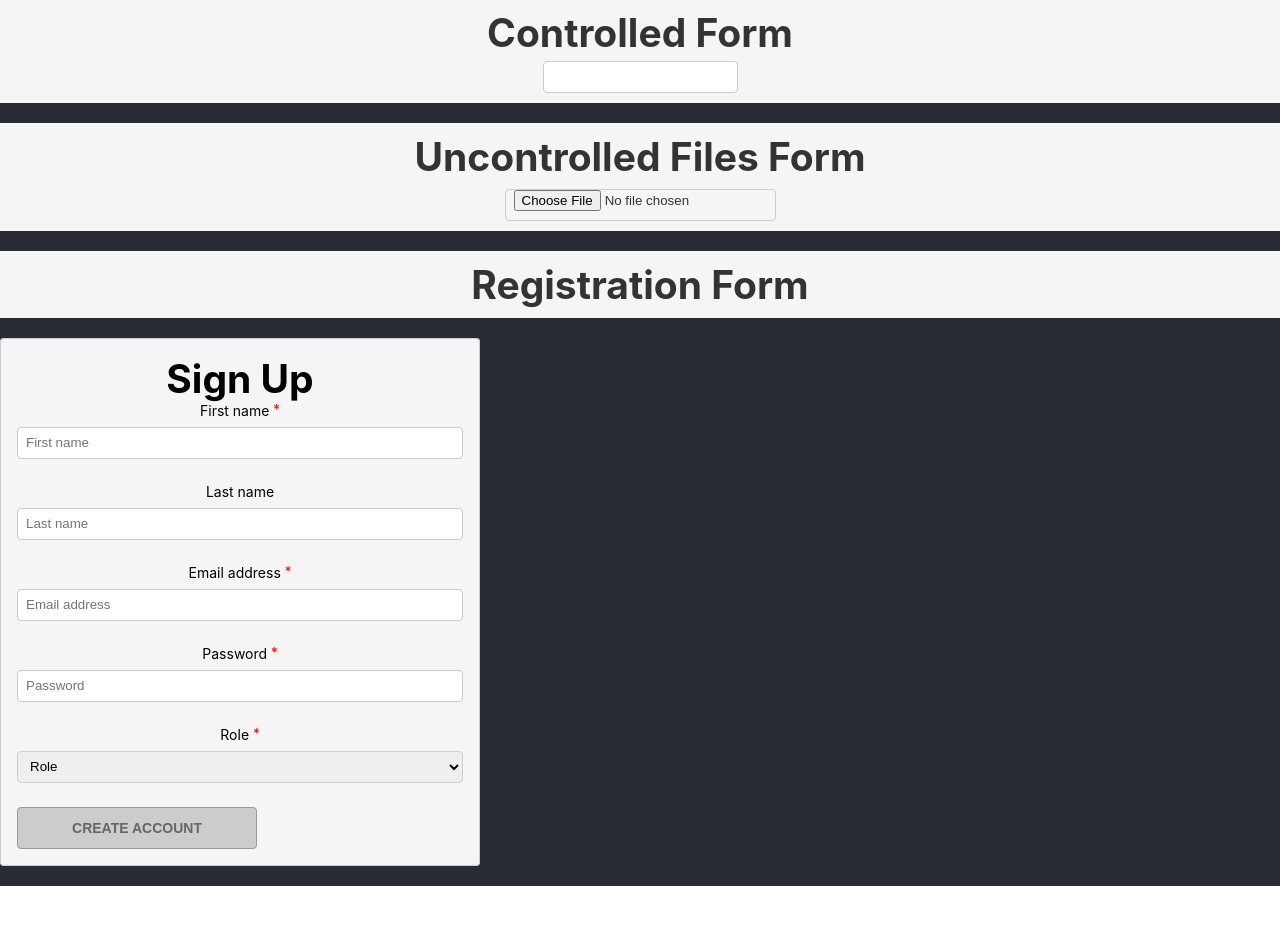
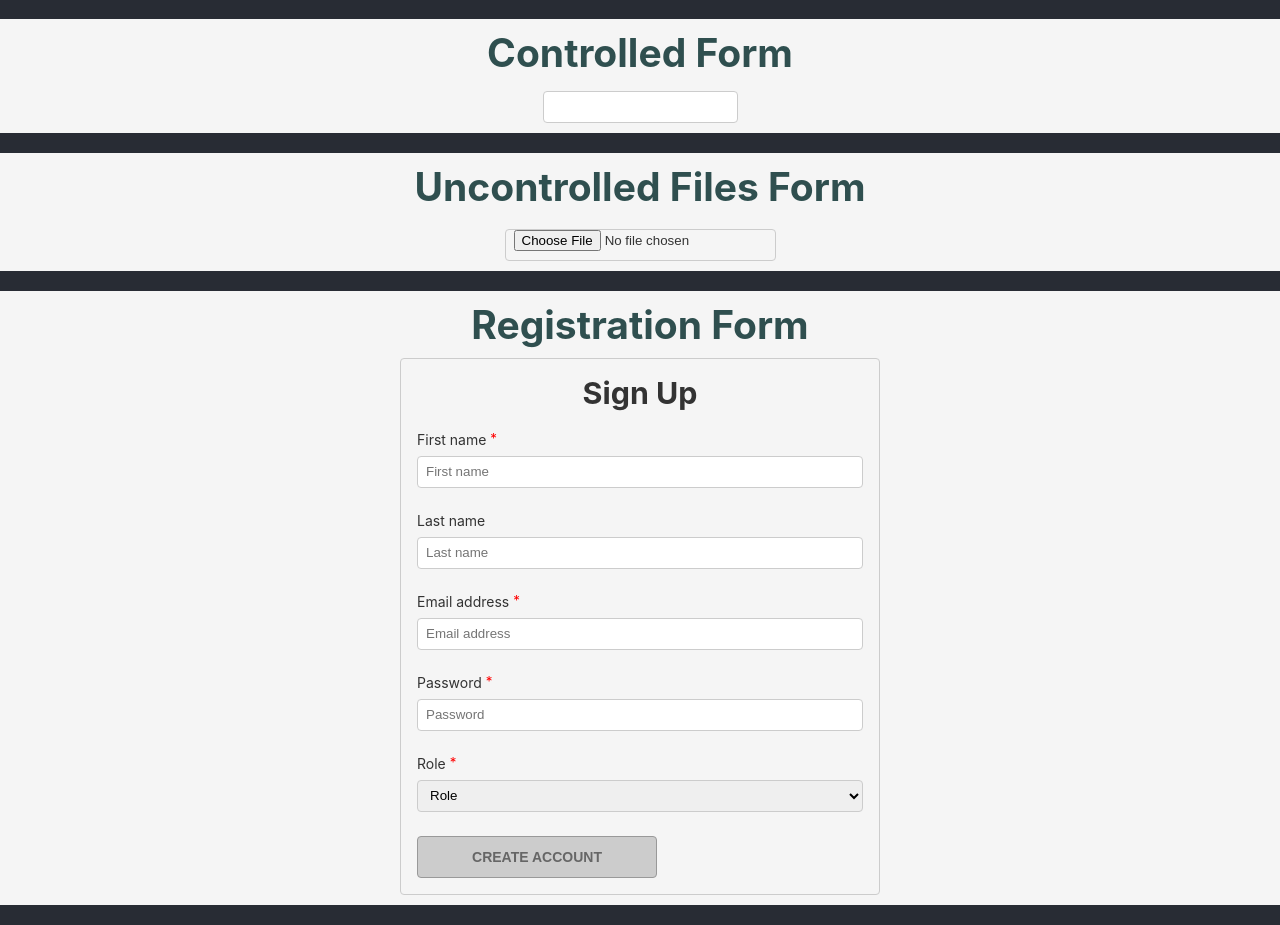
Before and after one commit to vetacode/react-advance-playground, a React (Create React App) app: page / in a window 1280 px wide. Shown: the part 320-1245 px from the top of the page. Before the commit the page ends 1206 px from the top, so only its background shows below. Built offline with nearby package versions, Linux system fonts and the light colour scheme.

Commit message:
controlled form done

```diff
--- a/src/App.css
+++ b/src/App.css
@@ -33,6 +33,15 @@ li {
   /* background-color: #ffd700; contrast gold */
   padding: 10px 20px;
   width: 100%;
+  display: flex;
+  justify-content: center;
+  align-items: center;
+  flex-direction: column;
+}
+
+.section h2 {
+  color: darkslategrey;
+  margin-bottom: 10px;
 }
 
 .form {
@@ -69,7 +78,9 @@ li {
 }
 
 /* REGISTRATION FORM */
-
+.FormTitle {
+  padding-bottom: 20px;
+}
 fieldset {
   display: flex;
   width: 480px;
@@ -106,11 +117,16 @@ select {
   position: relative;
   padding-bottom: 24px;
   display: flex;
+  align-items: start;
   flex-direction: column;
 }
 
+.input {
+  width: 100%;
+}
+
 .FieldError {
-  position: absolute;
+  /* position: absolute; */
   bottom: -6px;
   color: red;
   font-size: 12px;
--- a/src/Components/RegistrationForm.js
+++ b/src/Components/RegistrationForm.js
@@ -1,18 +1,24 @@
 import { useState } from 'react';
 import { validateEmail } from '../utils';
 
-const PasswordErrorMessage = (password) => {
-  if (password.value.length < 8) {
-    return (
-      <p className='FieldError'>Password should have at least 8 characters</p>
-    );
-  }
+const PasswordErrorMessage = () => {
+  return (
+    <p className='FieldError'>Password should have at least 8 characters</p>
+  );
+};
+
+const firstNameErrorMessage = () => {
+  return <p className='FieldError'>Please enter your first name</p>;
+};
+
+const emailErrorMessage = () => {
+  return <p className='FieldError'>Please enter a valid email</p>;
 };
 
 export const RegistrationForm = () => {
-  const [firstName, setFirstName] = useState('');
+  const [firstName, setFirstName] = useState({ value: '', isTouched: false });
   const [lastName, setLastName] = useState('');
-  const [email, setEmail] = useState('');
+  const [email, setEmail] = useState({ value: '', isTouched: false });
 
   const [password, setPassword] = useState({
     value: '',
@@ -21,58 +27,21 @@ export const RegistrationForm = () => {
 
   const [role, setRole] = useState('role');
 
-  // const invalidForm = () => {
-  //   return <p className='FieldError'>Please fill in all the required fields</p>;
-  // };
-
-  // const getIsFormValid = () => {
-  //   if (
-  //     firstName !== '' &&
-  //     email !== '' &&
-  //     validateEmail(email) &&
-  //     password.value !== '' &&
-  //     password.value.length >= 8 &&
-  //     role !== 'role'
-  //   ) {
-  //     return true;
-  //   } else {
-  //     return false;
-  //   }
-  // };
-
   const getIsFormValid = () => {
     return (
-      firstName &&
-      validateEmail(email) &&
+      firstName.value.trim() !== '' &&
+      validateEmail(email.value) &&
       password.value.length >= 8 &&
       role !== 'role'
     );
   };
 
-  console.log(getIsFormValid());
-
-  // const getIsFormValid = () => {
-  //   console.log('firstName:', firstName !== '');
-  //   console.log('email:', email !== '');
-  //   console.log('validateEmail:', validateEmail(email));
-  //   console.log('password not empty:', password.value !== '');
-  //   console.log('password length >= 8:', password.value.length >= 8);
-  //   console.log('role:', role !== 'role');
-
-  //   return (
-  //     firstName.trim() !== '' &&
-  //     email.trim() !== '' &&
-  //     validateEmail(email) &&
-  //     password.value.trim() !== '' &&
-  //     password.value.length >= 8 &&
-  //     role !== 'role'
-  //   );
-  // };
+  // console.log(getIsFormValid());
 
   const clearForm = () => {
-    setFirstName('');
+    setFirstName({ value: '', isTouched: false });
     setLastName('');
-    setEmail('');
+    setEmail({ value: '', isTouched: false });
     setPassword({ value: '', isTouched: false });
     setRole('role');
   };
@@ -83,27 +52,35 @@ export const RegistrationForm = () => {
     clearForm();
   };
   return (
-    <>
-      <div className='section'>
-        <h2>Registration Form</h2>
-      </div>
+    <div className='section'>
+      <h2>Registration Form</h2>
 
       <form onSubmit={handleSubmit}>
         <fieldset>
-          <h2>Sign Up</h2>
+          <h3 className='FormTitle'>Sign Up</h3>
+
           <div className='Field'>
             <label>
               First name <sup>*</sup>
             </label>
             <input
-              value={firstName}
-              onChange={(e) => setFirstName(e.target.value)}
+              className='input'
               placeholder='First name'
+              value={firstName.value}
+              onChange={(e) =>
+                setFirstName({ ...firstName, value: e.target.value })
+              }
+              onBlur={() => setFirstName({ ...firstName, isTouched: true })}
             />
+            {firstName.isTouched && !firstName.value.trim()
+              ? firstNameErrorMessage()
+              : null}
           </div>
+
           <div className='Field'>
             <label>Last name</label>
             <input
+              className='input'
               value={lastName}
               onChange={(e) => setLastName(e.target.value)}
               placeholder='Last name'
@@ -114,31 +91,46 @@ export const RegistrationForm = () => {
               Email address <sup>*</sup>
             </label>
             <input
-              value={email}
-              onChange={(e) => setEmail(e.target.value)}
+              className='input'
+              value={email.value}
+              onChange={(e) => setEmail({ ...email, value: e.target.value })}
+              onBlur={() => setEmail({ ...email, isTouched: true })}
               placeholder='Email address'
             />
+
+            {email.isTouched && !validateEmail(email.value)
+              ? emailErrorMessage()
+              : null}
           </div>
           <div className='Field'>
             <label>
               Password <sup>*</sup>
             </label>
             <input
+              className='input'
               type='password'
               value={password.value}
-              onChange={(e) => setPassword({ value: e.target.value })}
               placeholder='Password'
-              onBlur={(e) => {
-                setPassword({ value: e.target.value, isTouched: true });
+              onChange={(e) =>
+                setPassword({ ...password, value: e.target.value })
+              }
+              onBlur={() => {
+                setPassword({ ...password, isTouched: true });
               }}
             />
-            {password.isTouched && PasswordErrorMessage(password)}
+            {password.isTouched && password.value.length < 8 ? (
+              <PasswordErrorMessage />
+            ) : null}
           </div>
           <div className='Field'>
             <label>
               Role <sup>*</sup>
             </label>
-            <select value={role} onChange={(e) => setRole(e.target.value)}>
+            <select
+              className='input'
+              value={role}
+              onChange={(e) => setRole(e.target.value)}
+            >
               <option value='role'>Role</option>
               <option value='individual'>Individual</option>
               <option value='business'>Business</option>
@@ -149,6 +141,6 @@ export const RegistrationForm = () => {
           </button>
         </fieldset>
       </form>
-    </>
+    </div>
   );
 };
```
